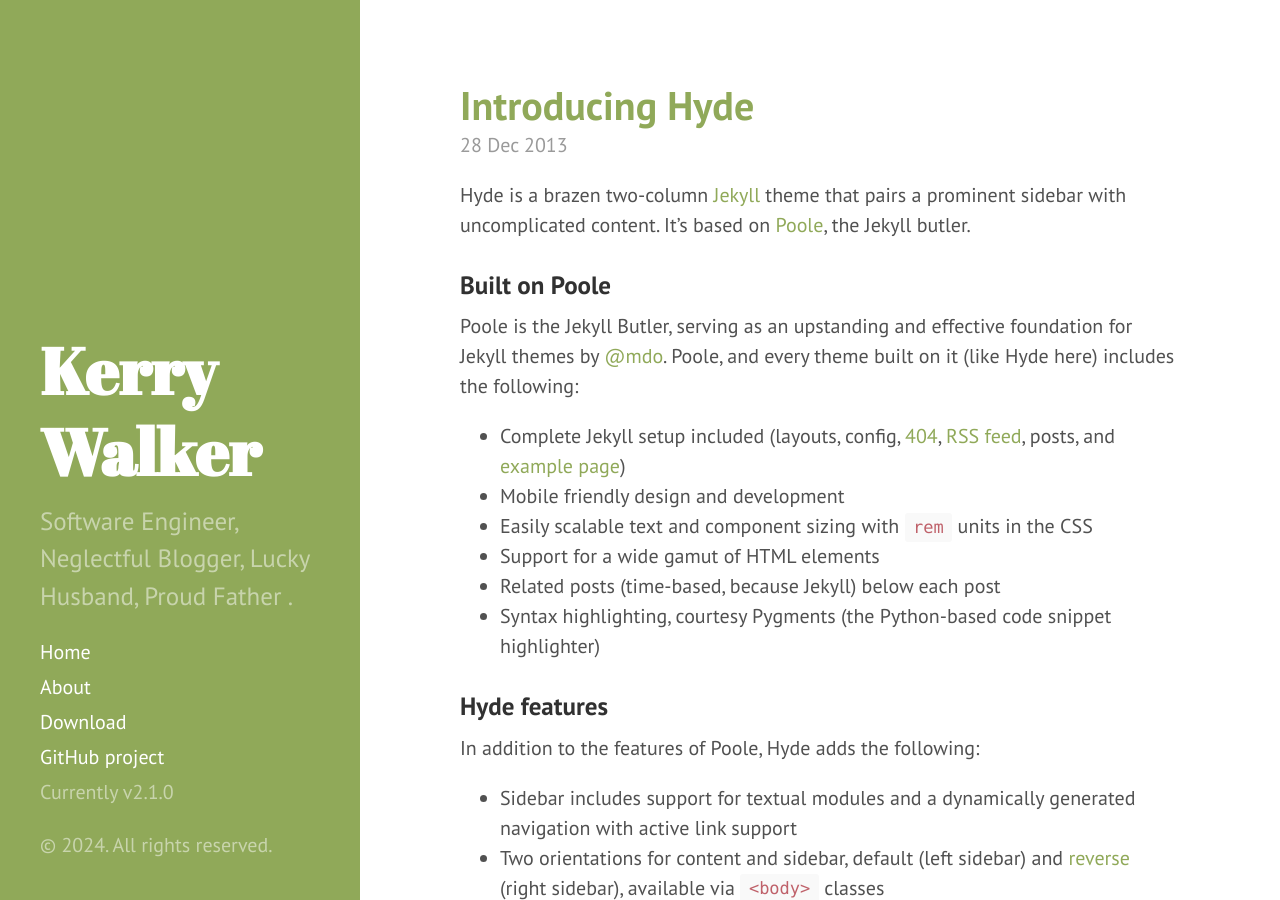
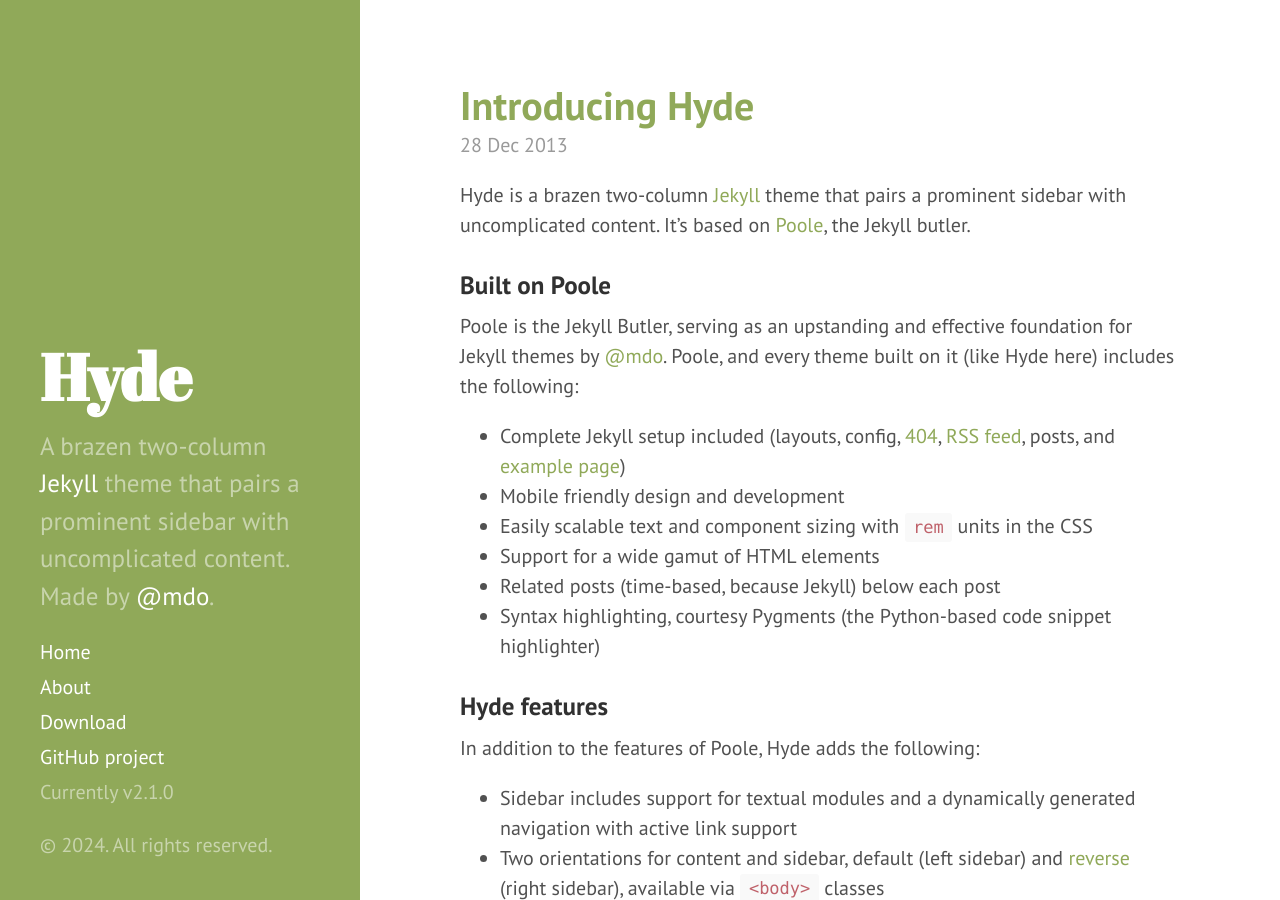
Before and after one commit to KerryWalker/KerryWalker.github.io, a Jekyll site: the page built from index.html, in a window 1280 px wide and 900 px high. Built offline with Jekyll 4.4.1, drawn with Linux system fonts in a browser that asks for light colours; Markdown is read by kramdown in place of the engine named in the settings; the list of posts is cut into pages by our own code.

Commit message:
Try again

```diff
--- a/_config.yml
+++ b/_config.yml
@@ -1,4 +1,3 @@
-# Dependencies
 markdown:         redcarpet
 highlighter:      pygments
 
@@ -7,15 +6,15 @@ permalink:        pretty
 relative_permalinks: true
 
 # Setup
-title:            Kerry Walker
-tagline:          ''
-description:      'Software Engineer, Neglectful Blogger, Lucky Husband, Proud Father .'
-url:              http://www.kerrywalker.uk
+title:            Hyde
+tagline:          'A Jekyll theme'
+description:      'A brazen two-column <a href="http://jekyllrb.com" target="_blank">Jekyll</a> theme that pairs a prominent sidebar with uncomplicated content. Made by <a href="https://twitter.com/mdo" target="_blank">@mdo</a>.'
+url:              http://hyde.getpoole.com
 baseurl:          /
 
 author:
-  name:           'Kerry Walker'
-  url:            http://www.kerrywalker.uk
+  name:           'Mark Otto'
+  url:            https://twitter.com/mdo
 
 paginate:         5
 
@@ -23,4 +22,4 @@ paginate:         5
 version:          2.1.0
 
 github:
-  repo:           https://github.com/KerryWalker/KerryWalker.github.io
+  repo:           https://github.com/poole/hyde
```
